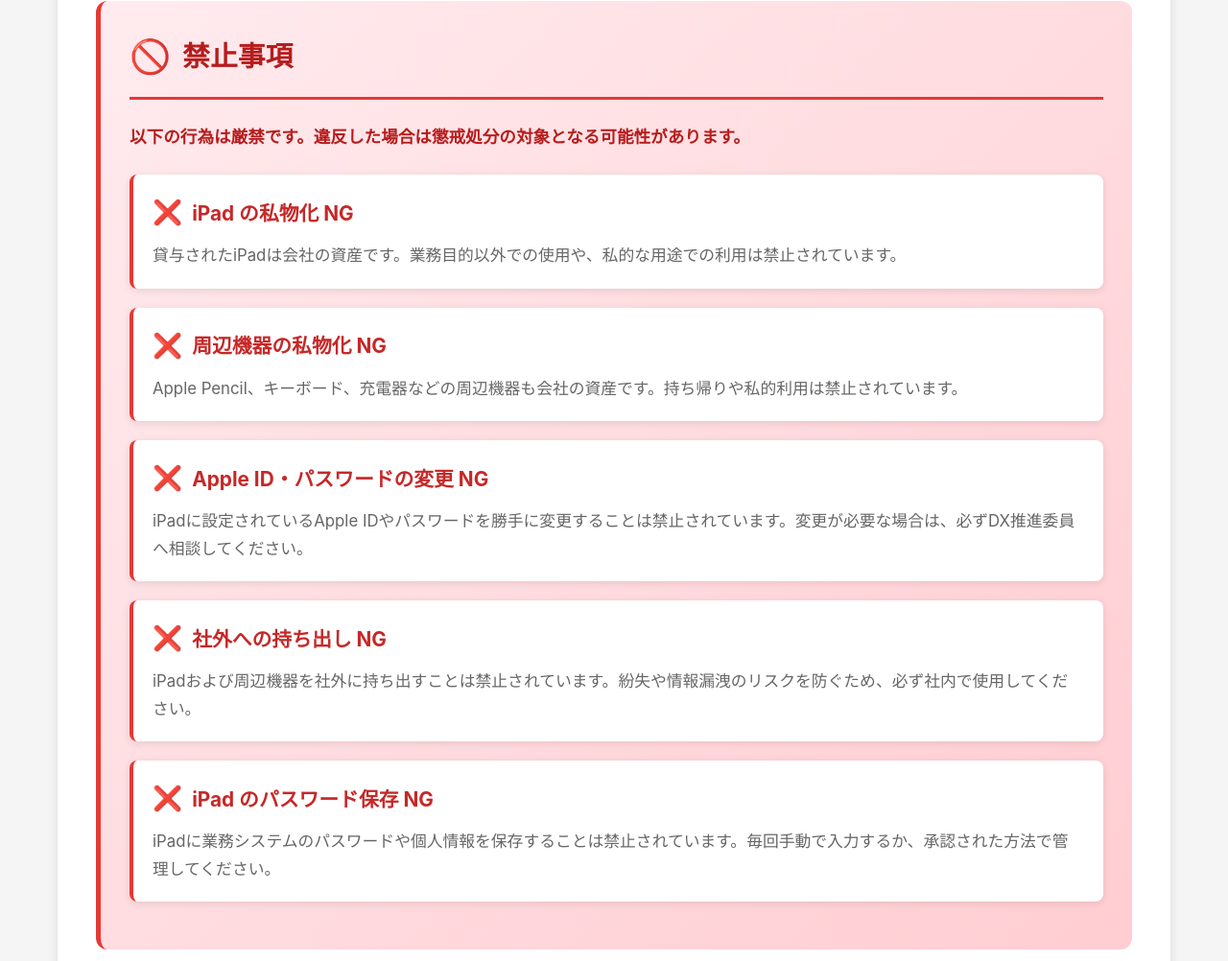
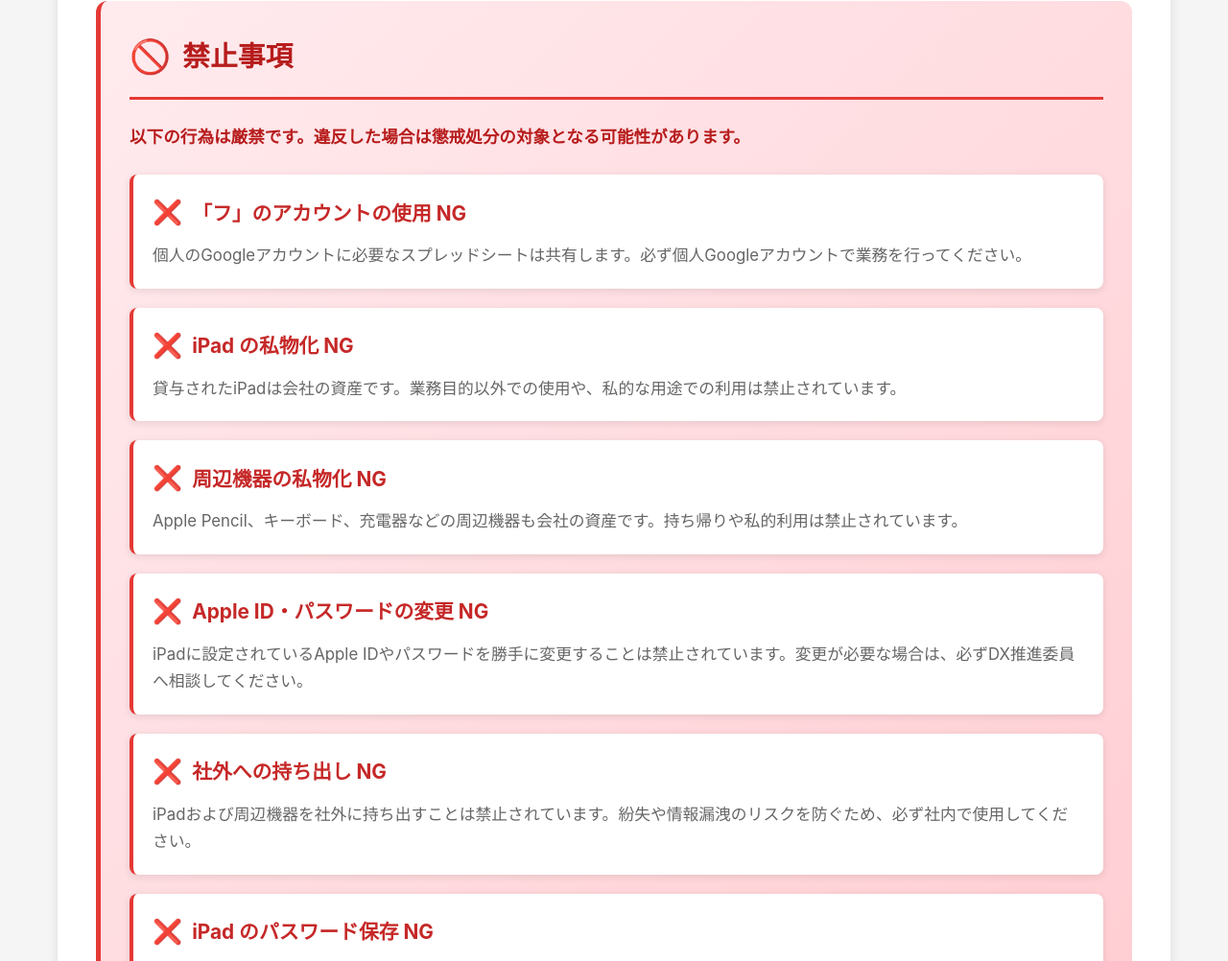
Before and after one commit to familymaruyama/iPad-manual, a plain HTML site: page v2/rules.html in a window 1280 px wide. Shown: the part 1762-2764 px from the top of the page at 96% size. Drawn offline with Linux system fonts and the light colour scheme.

Commit message:
Add prohibition on using personal Google accounts
Added a new prohibited item regarding the use of personal Google accounts for work.

```diff
--- a/v2/rules.html
+++ b/v2/rules.html
@@ -467,6 +467,11 @@
                 <p>以下の行為は厳禁です。違反した場合は懲戒処分の対象となる可能性があります。</p>
 
                 <div class="prohibited-item">
+                    <h3>「フ」のアカウントの使用 NG</h3>
+                    <p>個人のGoogleアカウントに必要なスプレッドシートは共有します。必ず個人Googleアカウントで業務を行ってください。</p>
+                </div>
+
+                <div class="prohibited-item">
                     <h3>iPad の私物化 NG</h3>
                     <p>貸与されたiPadは会社の資産です。業務目的以外での使用や、私的な用途での利用は禁止されています。</p>
                 </div>
```
